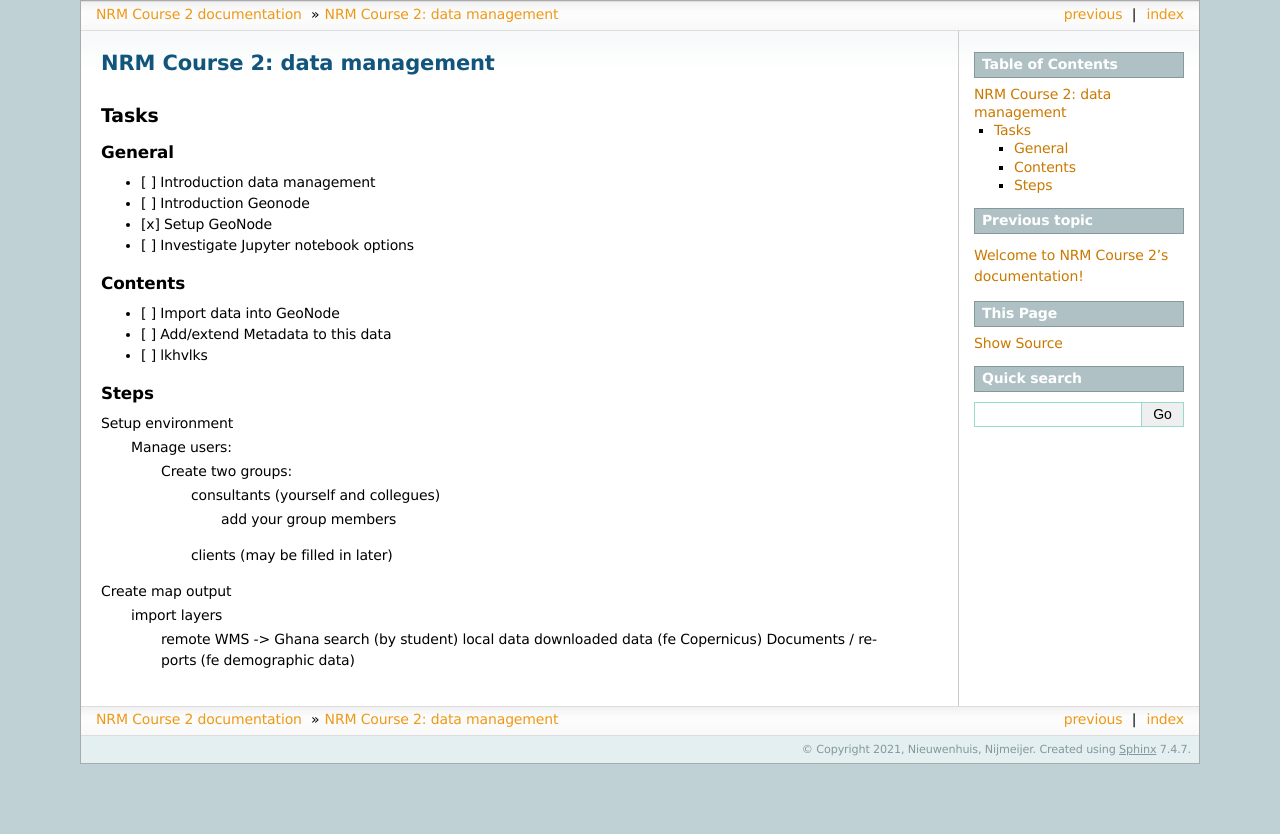
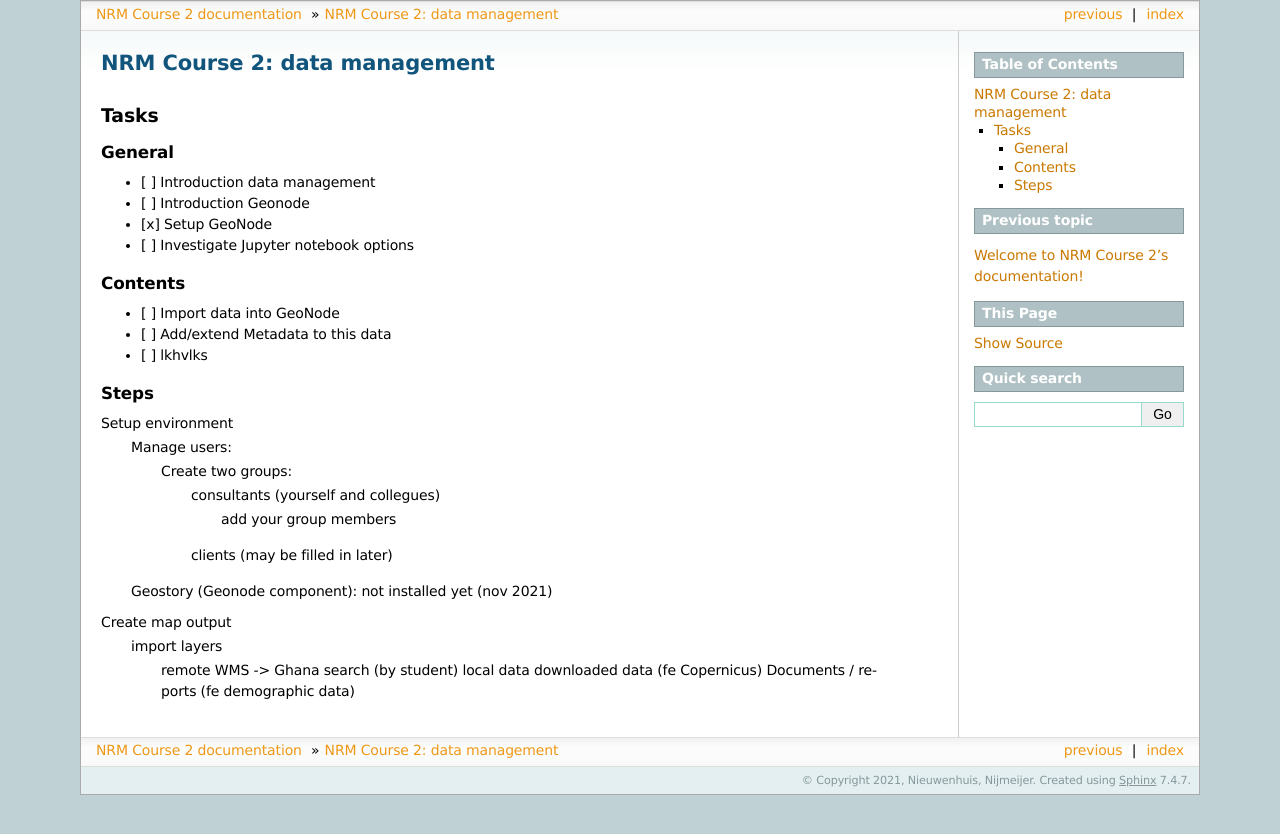
Before and after one commit to WillemNieuwenhuis/NRM2_2021, a Sphinx documentation site: the page built from source/tasks.rst, in a window 1280 px wide. Shown: the top 834 px of the page. Built offline with Sphinx 7.4.7, drawn with Linux system fonts in a browser that asks for light colours.

Commit message:
Added geostory item

```diff
--- a/source/tasks.rst
+++ b/source/tasks.rst
@@ -31,6 +31,7 @@ Setup environment
         add your group members
 
       clients (may be filled in later)
+  Geostory (Geonode component): not installed yet (nov 2021)
 
 Create map output
   import layers
```
